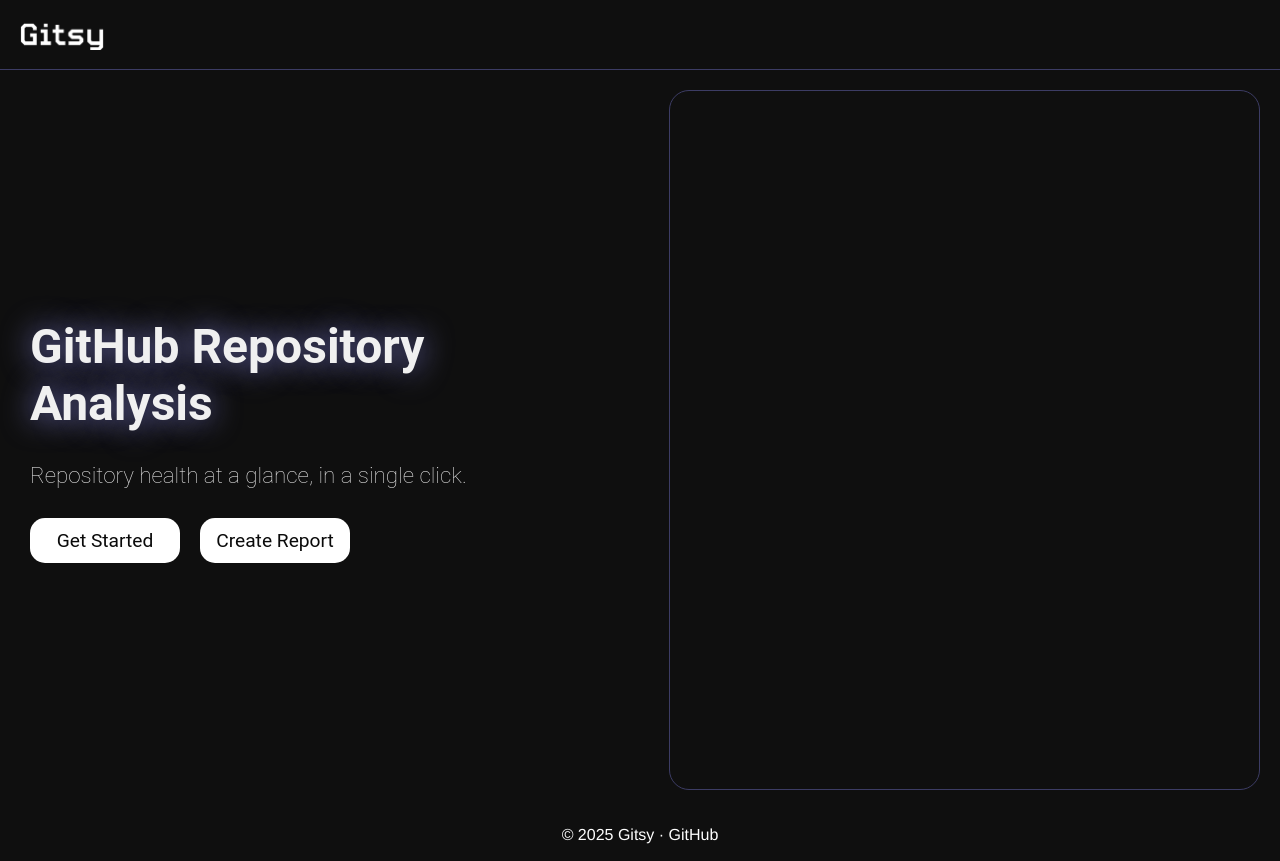
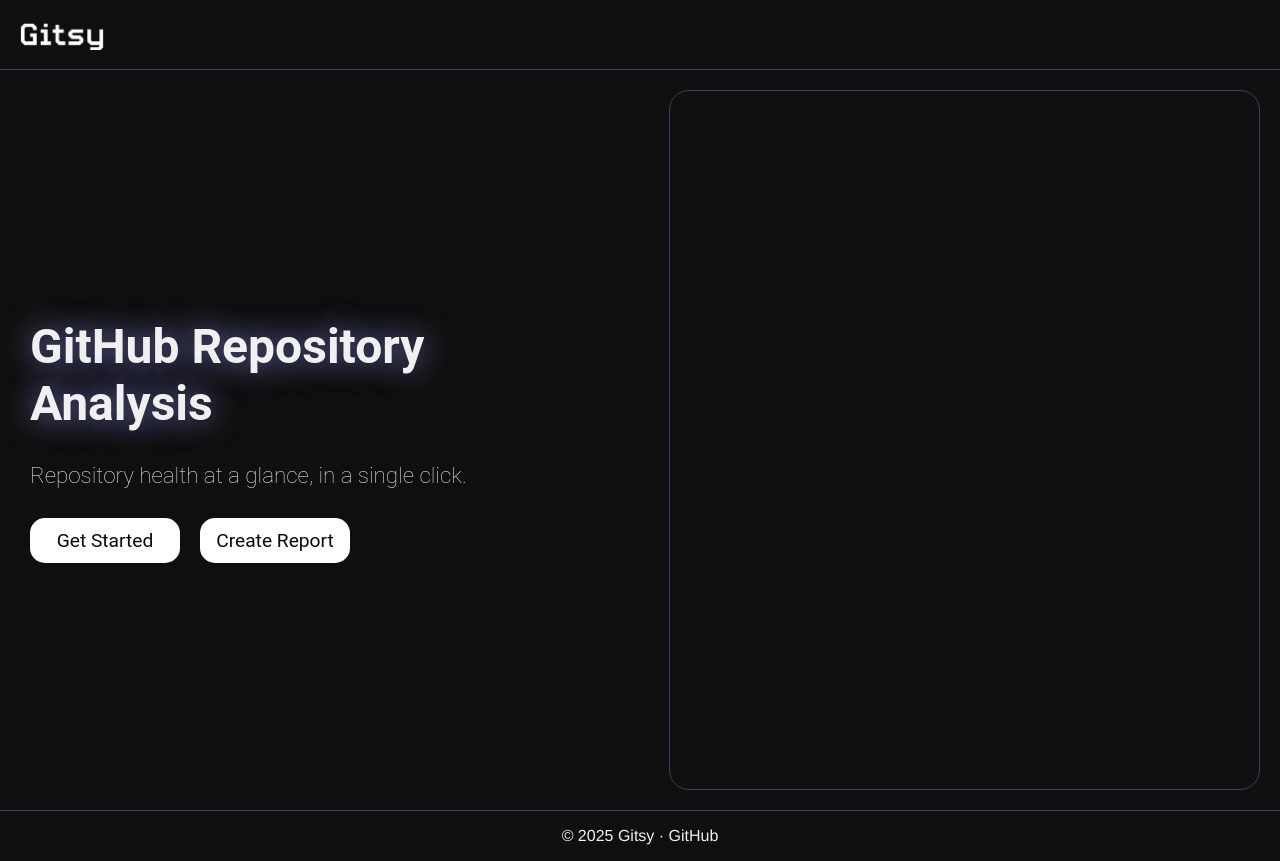
Before and after one commit to matslyk0/Gitsy, a React (Vite) app in the folder frontend/gitsy/: page / in a window 1280 px wide. Built offline with nearby package versions, Linux system fonts and the light colour scheme.

Commit message:
feature: add border to footer

```diff
--- a/frontend/gitsy/src/components/Footer/Footer.module.css
+++ b/frontend/gitsy/src/components/Footer/Footer.module.css
@@ -1,5 +1,5 @@
 .footer {
-  border: 0px solid white; /* for debugging */
+  border-top: 1px solid rgb(60, 60, 100);
   bottom: 0;
   left: 0;
   right: 0;
@@ -7,11 +7,11 @@
   text-align: center;
 }
 .footer p {
-  color: white;
+  color: rgb(240, 240, 240);
   font-family: Helvetica, sans-serif;
 }
 .footer p a {
-  color: white;
+  color: rgb(240, 240, 240);
   text-decoration: none;
 }
 .footer p a:hover {
```
